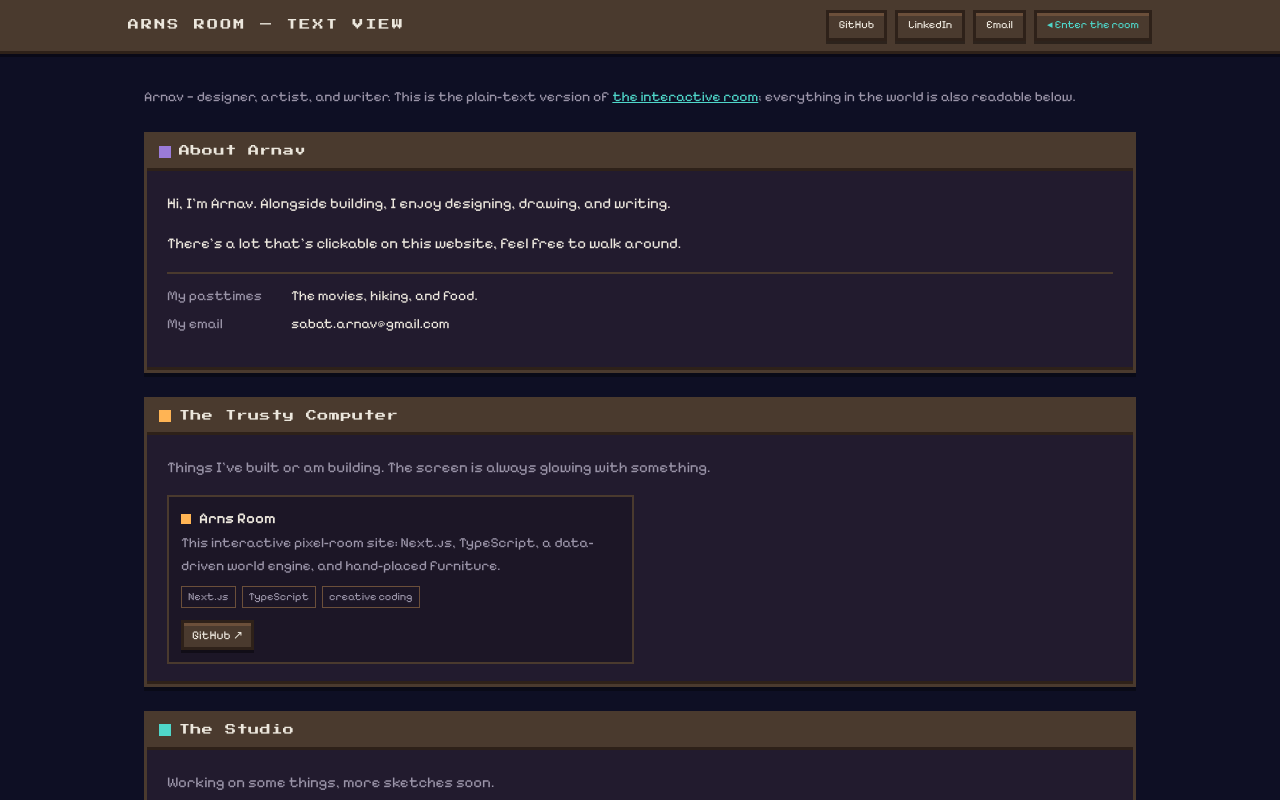
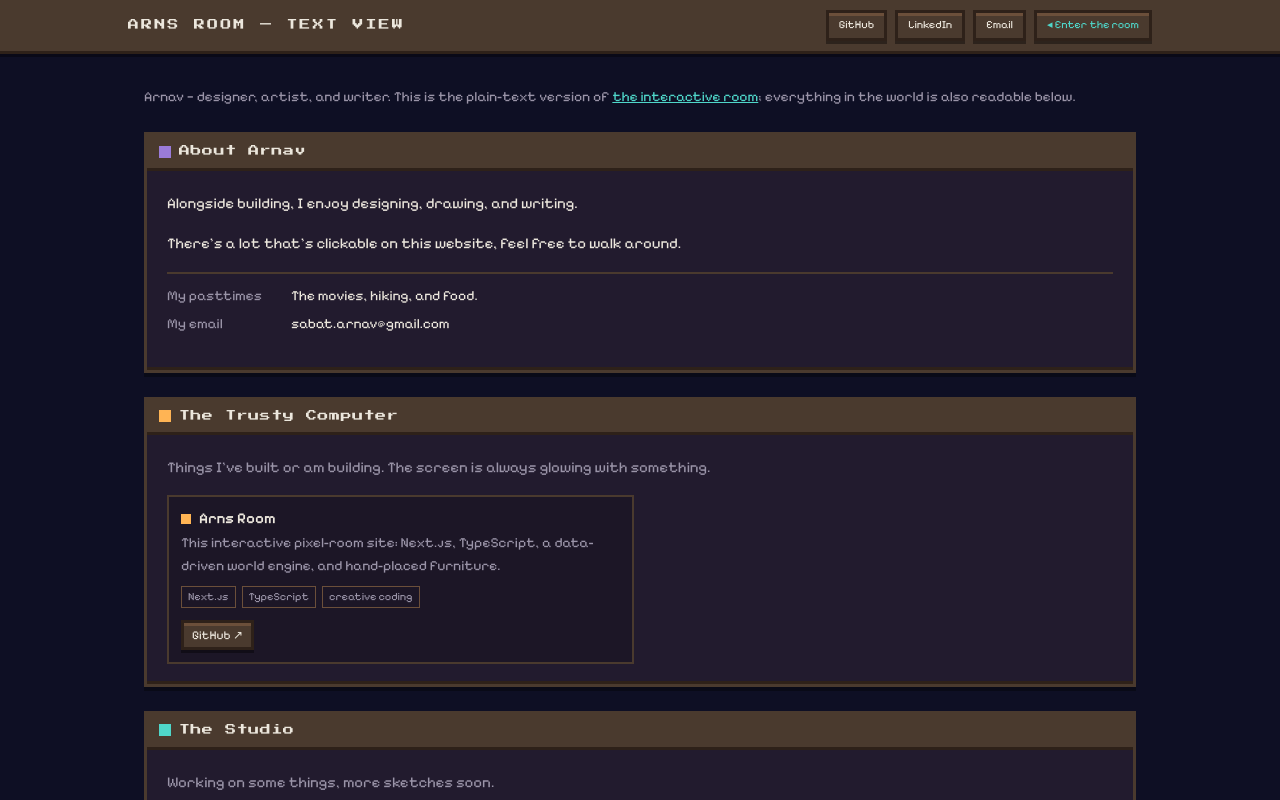
Before and after one commit to arnavsabat/arns-room, a Next.js app: page /explore in a window 1280 px wide. Built offline with nearby package versions, Linux system fonts and the light colour scheme; no server answers.

Commit message:
def good for now

```diff
--- a/data/config.ts
+++ b/data/config.ts
@@ -9,7 +9,7 @@ export const site = {
   /** Browser tab title. */
   tabTitle: "Arns Room",
   /** The line the avatar "types" in its speech bubble on load. */
-  tagline: "Hi, I'm Arnav!",
+  tagline: "Welcome! I'm Arnav",
   /** Contact email (Contact nook + About window). */
   email: "sabat.arnav@gmail.com",
   /** Social links (top-left HUD). Resume can be a PDF dropped into /public. */
--- a/data/content.ts
+++ b/data/content.ts
@@ -215,7 +215,7 @@ export const panels: Record<string, ContentPanel> = {
     kind: "about",
     size: { w: 520, h: 420 },
     paragraphs: [
-      "Hi, I'm Arnav. Alongside building, I enjoy designing, drawing, and writing.",
+      "Alongside building, I enjoy designing, drawing, and writing.",
       "There's a lot that's clickable on this website, feel free to walk around.",
     ],
     facts: [
```
